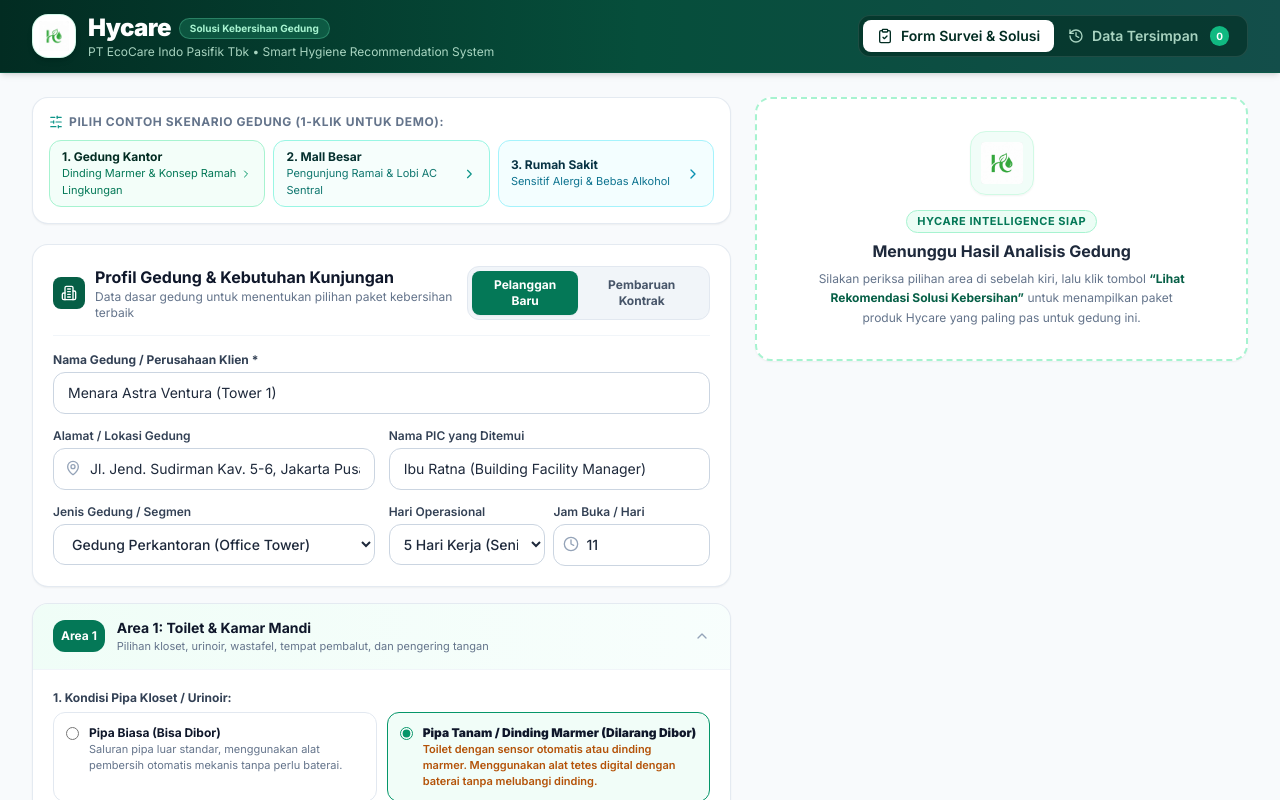
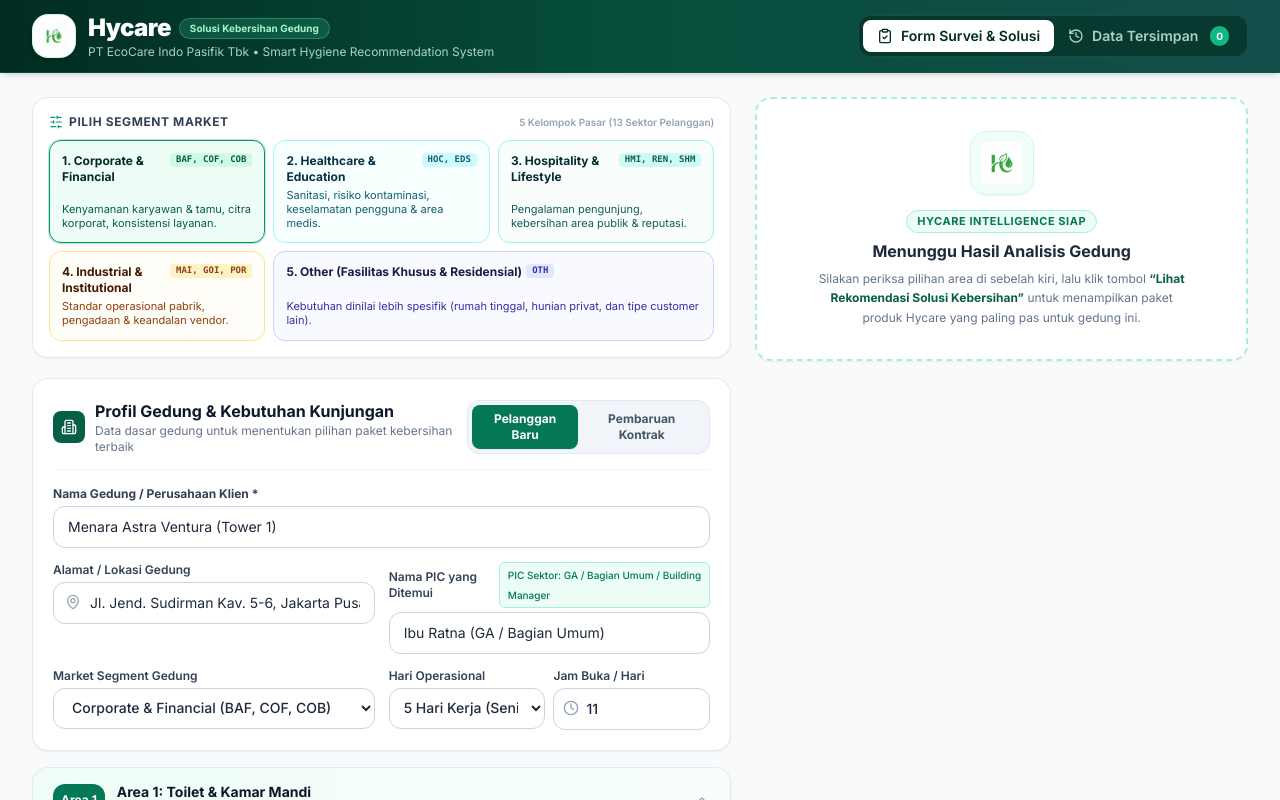
Before and after one commit to Muhammadirfankarim/ecocare-field-assistant, a Next.js app: page / in a window 1280 px wide. Shown: the top 800 px of the page. Built offline with nearby package versions, Linux system fonts and the light colour scheme.

Commit message:
feat: align market segments with EcoCare 5 main sector groups (13 codes) and update UI labels

```diff
--- a/src/app/page.tsx
+++ b/src/app/page.tsx
@@ -37,6 +37,7 @@ import {
   KondisiLobi,
   KondisiPipa,
   SavedDiagnosticRecord,
+  SegmenGedung,
   SurveyObservationInput,
   SurveyType,
   TipeWastafel,
@@ -51,14 +52,14 @@ const STORAGE_KEY = 'hycare_records_v1';
 const LEGACY_STORAGE_KEY = 'ecocare_hygiematch_records_v1';
 
 // -------------------------------------------------------------
-// 3 SKENARIO CONTOH UNTUK DEMO PRESENTASI
+// 5 MARKET SEGMENT PRESETS (SESUAI 13 SEKTOR ECOCARE TRAINING)
 // -------------------------------------------------------------
-const CONTOH_KANTOR: SurveyObservationInput = {
+const PRESET_CORPORATE: SurveyObservationInput = {
   namaGedung: 'Menara Astra Ventura (Tower 1)',
   alamatLokasi: 'Jl. Jend. Sudirman Kav. 5-6, Jakarta Pusat',
-  picNama: 'Ibu Ratna (Building Facility Manager)',
+  picNama: 'Ibu Ratna (GA / Bagian Umum)',
   surveyType: 'NEW_CUSTOMER',
-  segmen: 'Office Tower',
+  segmen: 'Corporate & Financial',
   hariAktif: '5 Hari Kerja',
   jamOperasional: 11,
   // Area 1: Toilet
@@ -81,15 +82,46 @@ const CONTOH_KANTOR: SurveyObservationInput = {
   // Area 4: Dapur & Staf
   masalahLalatKantin: false,
   sabunPantryEkonomis: true,
-  catatanTeknis: 'Dinding toilet marmer mewah. Pengelola gedung menghendaki unit tanpa bor dinding.',
+  catatanTeknis: 'Fokus pada standar kebersihan, kenyamanan karyawan & tamu, serta citra korporat. Dinding marmer mewah dilarang dibor.',
 };
 
-const CONTOH_MALL: SurveyObservationInput = {
+const PRESET_HEALTHCARE: SurveyObservationInput = {
+  namaGedung: 'RS Hermina Premier Health Care',
+  alamatLokasi: 'Jl. Pemuda No. 12, Pulo Gadung, Jakarta Timur',
+  picNama: 'dr. Haryo, Sp.A (Komite PPI / Kessling / RT)',
+  surveyType: 'NEW_CUSTOMER',
+  segmen: 'Healthcare & Education',
+  hariAktif: '7 Hari Kerja',
+  jamOperasional: 24,
+  // Area 1: Toilet
+  kondisiPipa: 'PIPA_TANAM',
+  tipeWastafel: 'TRAFIK_GREEN',
+  khawatirBakteriKloset: true,
+  butuhSanitaryBin: true,
+  keluhanSampahTisu: false,
+  jumlahUrinoirKloset: 10,
+  jumlahWastafel: 12,
+  jumlahKubikalWanita: 10,
+  // Area 2: Pintu Masuk & Lobi
+  pintuMasukLicinDebu: true,
+  kondisiLobi: 'STANDALONE_300',
+  // Area 3: Koridor & Ruangan
+  ruangSempitLift: true,
+  koridorPublikTerbuka: false,
+  areaSensitifKlinik: true,
+  ruangRapatVip: false,
+  // Area 4: Dapur & Staf
+  masalahLalatKantin: false,
+  sabunPantryEkonomis: true,
+  catatanTeknis: 'Prioritas sanitasi ketat, risiko kontaminasi, dan keselamatan pengguna. Wajib formula waterbase ramah anak.',
+};
+
+const PRESET_HOSPITALITY: SurveyObservationInput = {
   namaGedung: 'Grand Metropolitan Promenade & Mall',
   alamatLokasi: 'Kawasan Bisnis Boulevard No. 88, Bekasi Barat',
-  picNama: 'Bpk. Fajar (Head of Building Operations)',
+  picNama: 'Bpk. Fajar (Executive HK / Building Manager)',
   surveyType: 'RENEWAL',
-  segmen: 'Mall/Public Area',
+  segmen: 'Hospitality & Lifestyle',
   hariAktif: '7 Hari Kerja',
   jamOperasional: 14,
   // Area 1: Toilet
@@ -112,44 +144,92 @@ const CONTOH_MALL: SurveyObservationInput = {
   // Area 4: Dapur & Staf
   masalahLalatKantin: true,
   sabunPantryEkonomis: true,
-  catatanTeknis: 'Pengunjung sangat ramai di akhir pekan. Lobi utama tersambung dengan sistem pendingin sentral (AC Ducting).',
+  catatanTeknis: 'Fokus pada pengalaman pengunjung, kebersihan area publik & reputasi. Lobi utama terhubung pendingin sentral HVAC.',
 };
 
-const CONTOH_RS: SurveyObservationInput = {
-  namaGedung: 'RS Hermina Premier Health Care',
-  alamatLokasi: 'Jl. Pemuda No. 12, Pulo Gadung, Jakarta Timur',
-  picNama: 'dr. Haryo, Sp.A (Komite PPI / K3 Gedung)',
+const PRESET_INDUSTRIAL: SurveyObservationInput = {
+  namaGedung: 'Kawasan Industri Mitra Karawang & Logistik',
+  alamatLokasi: 'Kawasan Industri KIIC Lot C-4, Karawang Barat',
+  picNama: 'Bpk. Agus (GA / General Service / Karumga)',
   surveyType: 'NEW_CUSTOMER',
-  segmen: 'RS/Klinik',
+  segmen: 'Industrial & Institutional',
+  hariAktif: '5 Hari Kerja',
+  jamOperasional: 16,
+  // Area 1: Toilet
+  kondisiPipa: 'PIPA_MANUAL',
+  tipeWastafel: 'TRAFIK_PADAT',
+  khawatirBakteriKloset: false,
+  butuhSanitaryBin: true,
+  keluhanSampahTisu: true,
+  jumlahUrinoirKloset: 24,
+  jumlahWastafel: 16,
+  jumlahKubikalWanita: 8,
+  // Area 2: Pintu Masuk & Lobi
+  pintuMasukLicinDebu: true,
+  kondisiLobi: 'NONE',
+  // Area 3: Koridor & Ruangan
+  ruangSempitLift: false,
+  koridorPublikTerbuka: true,
+  areaSensitifKlinik: false,
+  ruangRapatVip: false,
+  // Area 4: Dapur & Staf
+  masalahLalatKantin: true,
+  sabunPantryEkonomis: true,
+  catatanTeknis: 'Standar operasional pabrik & keselamatan kerja. Pengadaan efisien, dokumentasi rapi, keandalan vendor.',
+};
+
+const PRESET_OTHER: SurveyObservationInput = {
+  namaGedung: 'Pakubuwono Residence & Private Clubhouse',
+  alamatLokasi: 'Jl. Bumi No. 15, Kebayoran Baru, Jakarta Selatan',
+  picNama: 'Ibu Cindy (Estate Manager / Owner)',
+  surveyType: 'NEW_CUSTOMER',
+  segmen: 'Other',
   hariAktif: '7 Hari Kerja',
-  jamOperasional: 24,
+  jamOperasional: 12,
   // Area 1: Toilet
   kondisiPipa: 'PIPA_TANAM',
   tipeWastafel: 'TRAFIK_GREEN',
   khawatirBakteriKloset: true,
   butuhSanitaryBin: true,
   keluhanSampahTisu: false,
-  jumlahUrinoirKloset: 10,
-  jumlahWastafel: 12,
-  jumlahKubikalWanita: 10,
+  jumlahUrinoirKloset: 4,
+  jumlahWastafel: 6,
+  jumlahKubikalWanita: 4,
   // Area 2: Pintu Masuk & Lobi
   pintuMasukLicinDebu: true,
   kondisiLobi: 'STANDALONE_300',
   // Area 3: Koridor & Ruangan
   ruangSempitLift: true,
   koridorPublikTerbuka: false,
-  areaSensitifKlinik: true,
-  ruangRapatVip: false,
+  areaSensitifKlinik: false,
+  ruangRapatVip: true,
   // Area 4: Dapur & Staf
   masalahLalatKantin: false,
   sabunPantryEkonomis: true,
-  catatanTeknis: 'Area poli anak dan kamar rawat sensitif aroma tajam. Diutamakan formula berbahan dasar air (waterbase).',
+  catatanTeknis: 'Kebutuhan dinilai lebih spesifik (residensial mewah, komunitas privat, rumah tinggal & fasilitas khusus).',
 };
+
+function getPICSuggestion(segmen: SegmenGedung): string {
+  switch (segmen) {
+    case 'Corporate & Financial':
+      return 'GA / Bagian Umum / Building Manager';
+    case 'Healthcare & Education':
+      return 'GA / Kessling / Bagian Umum / RT';
+    case 'Hospitality & Lifestyle':
+      return 'Executive HK / Outlet Manager / BM';
+    case 'Industrial & Institutional':
+      return 'GA / General Service / Kabag Umum';
+    case 'Other':
+      return 'Owner Rumah / Estate Manager';
+    default:
+      return 'Purchasing / GA / Facility Manager';
+  }
+}
 
 export default function EcoCareHygieMatchPage() {
   const [activeTab, setActiveTab] = useState<'survey' | 'riwayat'>('survey');
   const [activeZoneAccordion, setActiveZoneAccordion] = useState<number>(1);
-  const [formData, setFormData] = useState<SurveyObservationInput>(CONTOH_KANTOR);
+  const [formData, setFormData] = useState<SurveyObservationInput>(PRESET_CORPORATE);
   const [diagnosticResult, setDiagnosticResult] = useState<DiagnosticResult | null>(null);
   const [validationErrors, setValidationErrors] = useState<string[]>([]);
   const [savedRecords, setSavedRecords] = useState<SavedDiagnosticRecord[]>([]);
@@ -399,47 +479,131 @@ _Dianalisis menggunakan sistem rekomendasi Hycare_`;
             {/* KOLOM KIRI: FORM SURVEI (7 KOLOM)                         */}
             {/* --------------------------------------------------------- */}
             <div className="lg:col-span-7 space-y-5">
-              {/* Contoh Skenario Demo Cepat */}
-              <div className="bg-white rounded-2xl p-4 border border-slate-200/90 shadow-sm">
-                <div className="flex items-center justify-between mb-2.5">
-                  <span className="text-xs font-bold uppercase tracking-wider text-slate-500 flex items-center gap-1.5">
+              {/* PILIH SEGMENT MARKET (5 KELOMPOK RESMI ECOCARE) */}
+              <div className="bg-white rounded-2xl p-4 border border-slate-200/90 shadow-sm space-y-2.5">
+                <div className="flex items-center justify-between">
+                  <span className="text-xs font-bold uppercase tracking-wider text-slate-700 flex items-center gap-1.5">
                     <SlidersHorizontal className="h-3.5 w-3.5 text-teal-600" />
-                    Pilih Contoh Skenario Gedung (1-Klik untuk Demo):
+                    PILIH SEGMENT MARKET
+                  </span>
+                  <span className="text-[10px] text-slate-400 font-semibold hidden sm:inline">
+                    5 Kelompok Pasar (13 Sektor Pelanggan)
                   </span>
                 </div>
-                <div className="grid grid-cols-1 sm:grid-cols-3 gap-2">
+                <div className="grid grid-cols-1 sm:grid-cols-2 lg:grid-cols-3 gap-2">
+                  {/* 1. Corporate & Financial */}
                   <button
                     type="button"
-                    onClick={() => handleApplyPreset(CONTOH_KANTOR)}
-                    className="text-left px-3 py-2 rounded-xl border border-emerald-200 bg-emerald-50/60 hover:bg-emerald-100/70 transition flex items-center justify-between group"
+                    onClick={() => handleApplyPreset(PRESET_CORPORATE)}
+                    className={`text-left p-3 rounded-xl border transition flex flex-col justify-between group ${
+                      formData.segmen === 'Corporate & Financial'
+                        ? 'border-emerald-600 bg-emerald-50/80 shadow-sm ring-1 ring-emerald-500/30'
+                        : 'border-emerald-200 bg-emerald-50/40 hover:bg-emerald-50/80'
+                    }`}
                   >
-                    <div>
-                      <div className="text-xs font-bold text-emerald-950">1. Gedung Kantor</div>
-                      <div className="text-[11px] text-emerald-700">Dinding Marmer & Konsep Ramah Lingkungan</div>
+                    <div className="flex items-start justify-between gap-1 mb-1">
+                      <div className="text-xs font-bold text-emerald-950 flex items-center gap-1">
+                        <span>1. Corporate & Financial</span>
+                      </div>
+                      <span className="text-[9px] font-mono px-1.5 py-0.2 rounded bg-emerald-100 text-emerald-800 font-bold shrink-0">
+                        BAF, COF, COB
+                      </span>
                     </div>
-                    <ChevronRight className="h-4 w-4 text-emerald-600 group-hover:translate-x-0.5 transition" />
+                    <p className="text-[11px] text-emerald-800 leading-tight">
+                      Kenyamanan karyawan & tamu, citra korporat, konsistensi layanan.
+                    </p>
                   </button>
+
+                  {/* 2. Healthcare & Education */}
                   <button
                     type="button"
-                    onClick={() => handleApplyPreset(CONTOH_MALL)}
-                    className="text-left px-3 py-2 rounded-xl border border-teal-200 bg-teal-50/60 hover:bg-teal-100/70 transition flex items-center justify-between group"
+                    onClick={() => handleApplyPreset(PRESET_HEALTHCARE)}
+                    className={`text-left p-3 rounded-xl border transition flex flex-col justify-between group ${
+                      formData.segmen === 'Healthcare & Education'
+                        ? 'border-cyan-600 bg-cyan-50/80 shadow-sm ring-1 ring-cyan-500/30'
+                        : 'border-cyan-200 bg-cyan-50/40 hover:bg-cyan-50/80'
+                    }`}
                   >
-                    <div>
-                      <div className="text-xs font-bold text-teal-950">2. Mall Besar</div>
-                      <div className="text-[11px] text-teal-700">Pengunjung Ramai & Lobi AC Sentral</div>
+                    <div className="flex items-start justify-between gap-1 mb-1">
+                      <div className="text-xs font-bold text-cyan-950 flex items-center gap-1">
+                        <span>2. Healthcare & Education</span>
+                      </div>
+                      <span className="text-[9px] font-mono px-1.5 py-0.2 rounded bg-cyan-100 text-cyan-800 font-bold shrink-0">
+                        HOC, EDS
+                      </span>
                     </div>
-                    <ChevronRight className="h-4 w-4 text-teal-600 group-hover:translate-x-0.5 transition" />
+                    <p className="text-[11px] text-cyan-800 leading-tight">
+                      Sanitasi, risiko kontaminasi, keselamatan pengguna & area medis.
+                    </p>
                   </button>
+
+                  {/* 3. Hospitality & Lifestyle */}
                   <button
                     type="button"
-                    onClick={() => handleApplyPreset(CONTOH_RS)}
-                    className="text-left px-3 py-2 rounded-xl border border-cyan-200 bg-cyan-50/60 hover:bg-cyan-100/70 transition flex items-center justify-between group"
+                    onClick={() => handleApplyPreset(PRESET_HOSPITALITY)}
+                    className={`text-left p-3 rounded-xl border transition flex flex-col justify-between group ${
+                      formData.segmen === 'Hospitality & Lifestyle'
+                        ? 'border-teal-600 bg-teal-50/80 shadow-sm ring-1 ring-teal-500/30'
+                        : 'border-teal-200 bg-teal-50/40 hover:bg-teal-50/80'
+                    }`}
                   >
-                    <div>
-                      <div className="text-xs font-bold text-cyan-950">3. Rumah Sakit</div>
-                      <div className="text-[11px] text-cyan-700">Sensitif Alergi & Bebas Alkohol</div>
+                    <div className="flex items-start justify-between gap-1 mb-1">
+                      <div className="text-xs font-bold text-teal-950 flex items-center gap-1">
+                        <span>3. Hospitality & Lifestyle</span>
+                      </div>
+                      <span className="text-[9px] font-mono px-1.5 py-0.2 rounded bg-teal-100 text-teal-800 font-bold shrink-0">
+                        HMI, REN, SHM
+                      </span>
                     </div>
-                    <ChevronRight className="h-4 w-4 text-cyan-600 group-hover:translate-x-0.5 transition" />
+                    <p className="text-[11px] text-teal-800 leading-tight">
+                      Pengalaman pengunjung, kebersihan area publik & reputasi.
+                    </p>
+                  </button>
+
+                  {/* 4. Industrial & Institutional */}
+                  <button
+                    type="button"
+                    onClick={() => handleApplyPreset(PRESET_INDUSTRIAL)}
+                    className={`text-left p-3 rounded-xl border transition flex flex-col justify-between group ${
+                      formData.segmen === 'Industrial & Institutional'
+                        ? 'border-amber-600 bg-amber-50/80 shadow-sm ring-1 ring-amber-500/30'
+                        : 'border-amber-200 bg-amber-50/40 hover:bg-amber-50/80'
+                    }`}
+                  >
+                    <div className="flex items-start justify-between gap-1 mb-1">
+                      <div className="text-xs font-bold text-amber-950 flex items-center gap-1">
+                        <span>4. Industrial & Institutional</span>
+                      </div>
+                      <span className="text-[9px] font-mono px-1.5 py-0.2 rounded bg-amber-100 text-amber-800 font-bold shrink-0">
+                        MAI, GOI, POR
+                      </span>
+                    </div>
+                    <p className="text-[11px] text-amber-800 leading-tight">
+                      Standar operasional pabrik, pengadaan & keandalan vendor.
+                    </p>
+                  </button>
+
+                  {/* 5. Other */}
+                  <button
+                    type="button"
+                    onClick={() => handleApplyPreset(PRESET_OTHER)}
+                    className={`text-left p-3 rounded-xl border transition flex flex-col justify-between group sm:col-span-2 lg:col-span-2 ${
+                      formData.segmen === 'Other'
+                        ? 'border-indigo-600 bg-indigo-50/80 shadow-sm ring-1 ring-indigo-500/30'
+                        : 'border-indigo-200 bg-indigo-50/40 hover:bg-indigo-50/80'
+                    }`}
+                  >
+                    <div className="flex items-start justify-between gap-1 mb-1">
+                      <div className="text-xs font-bold text-indigo-950 flex items-center gap-1">
+                        <span>5. Other (Fasilitas Khusus & Residensial)</span>
+                      </div>
+                      <span className="text-[9px] font-mono px-1.5 py-0.2 rounded bg-indigo-100 text-indigo-800 font-bold shrink-0">
+                        OTH
+                      </span>
+                    </div>
+                    <p className="text-[11px] text-indigo-800 leading-tight">
+                      Kebutuhan dinilai lebih spesifik (rumah tinggal, hunian privat, dan tipe customer lain).
+                    </p>
                   </button>
                 </div>
               </div>
@@ -538,21 +702,26 @@ _Dianalisis menggunakan sistem rekomendasi Hycare_`;
                     </div>
 
                     <div>
-                      <label className="block text-xs font-semibold text-slate-700 mb-1">
-                        Nama PIC yang Ditemui
-                      </label>
+                      <div className="flex items-center justify-between mb-1">
+                        <label className="block text-xs font-semibold text-slate-700">
+                          Nama PIC yang Ditemui
+                        </label>
+                        <span className="text-[10px] text-emerald-700 font-medium bg-emerald-50 border border-emerald-200 px-2 py-0.5 rounded-md">
+                          PIC Sektor: {getPICSuggestion(formData.segmen)}
+                        </span>
+                      </div>
                       <input
                         type="text"
                         value={formData.picNama || ''}
                         onChange={(e) => handleFieldChange('picNama', e.target.value)}
-                        placeholder="Nama Manajer Gedung / Purchasing"
+                        placeholder={`Contoh PIC: ${getPICSuggestion(formData.segmen)}`}
                         className="w-full rounded-xl border border-slate-300 px-3.5 py-2.5 text-sm focus:border-emerald-600 outline-none"
                       />
                     </div>
 
                     <div>
                       <label className="block text-xs font-semibold text-slate-700 mb-1">
-                        Jenis Gedung / Segmen
+                        Market Segment Gedung
                       </label>
                       <select
                         value={formData.segmen}
@@ -564,11 +733,11 @@ _Dianalisis menggunakan sistem rekomendasi Hycare_`;
                         }
                         className="w-full rounded-xl border border-slate-300 px-3.5 py-2.5 text-sm bg-white focus:border-emerald-600 outline-none font-medium"
                       >
-                        <option value="Office Tower">Gedung Perkantoran (Office Tower)</option>
-                        <option value="Mall/Public Area">Pusat Perbelanjaan / Mall / Publik</option>
-                        <option value="Hotel">Hotel & Akomodasi</option>
-                        <option value="RS/Klinik">Rumah Sakit / Fasilitas Kesehatan</option>
-                        <option value="Resto/F&B">Restoran & Kafe F&B</option>
+                        <option value="Corporate & Financial">Corporate & Financial (BAF, COF, COB)</option>
+                        <option value="Healthcare & Education">Healthcare & Education (HOC, EDS)</option>
+                        <option value="Hospitality & Lifestyle">Hospitality & Lifestyle (HMI, REN, SHM, RHC)</option>
+                        <option value="Industrial & Institutional">Industrial & Institutional (MAI, GOI, POR)</option>
+                        <option value="Other">Other (OTH - Residensial & Khusus)</option>
                       </select>
                     </div>
 
@@ -1567,12 +1736,12 @@ _Dianalisis menggunakan sistem rekomendasi Hycare_`;
                   onChange={(e) => setFilterSegmen(e.target.value)}
                   className="rounded-xl border border-slate-300 px-3 py-2 text-xs sm:text-sm bg-white outline-none focus:border-emerald-600 font-medium"
                 >
-                  <option value="ALL">Semua Jenis Gedung</option>
-                  <option value="Office Tower">Perkantoran (Office Tower)</option>
-                  <option value="Mall/Public Area">Mall / Area Publik</option>
-                  <option value="Hotel">Hotel</option>
-                  <option value="RS/Klinik">RS / Klinik</option>
-                  <option value="Resto/F&B">Resto & Kafe F&B</option>
+                  <option value="ALL">Semua Segment Market</option>
+                  <option value="Corporate & Financial">Corporate & Financial (BAF, COF, COB)</option>
+                  <option value="Healthcare & Education">Healthcare & Education (HOC, EDS)</option>
+                  <option value="Hospitality & Lifestyle">Hospitality & Lifestyle (HMI, REN, SHM, RHC)</option>
+                  <option value="Industrial & Institutional">Industrial & Institutional (MAI, GOI, POR)</option>
+                  <option value="Other">Other (OTH - Khusus)</option>
                 </select>
               </div>
 
```
Also changed, not shown: src/types/prospect.ts (+5 -5 lines).
